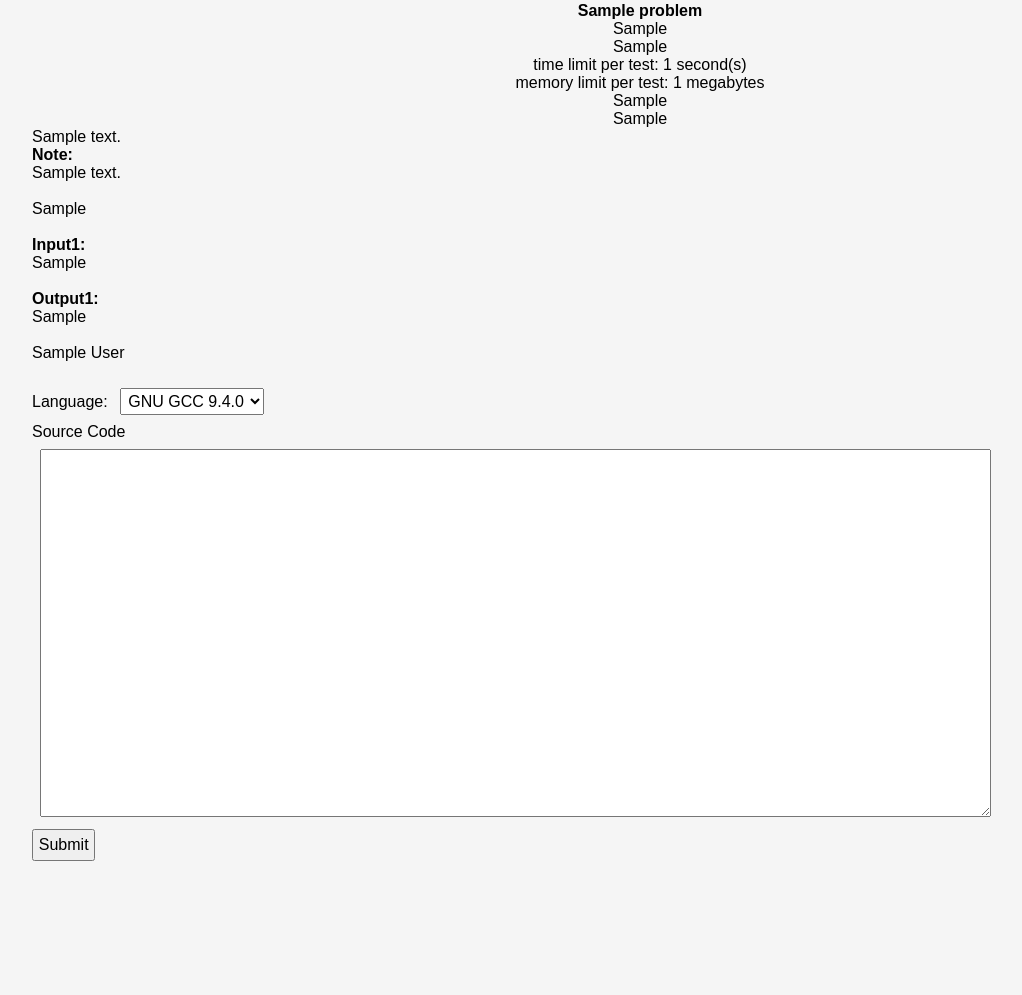
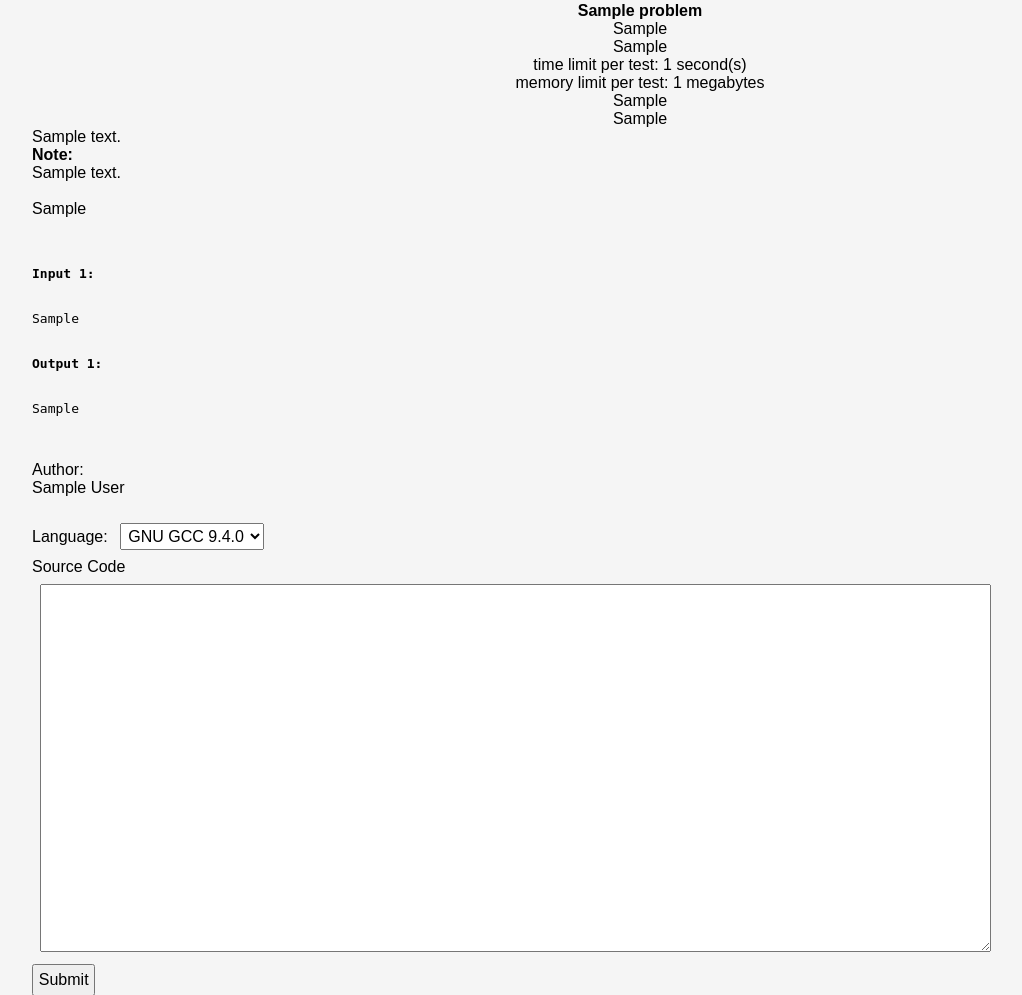
Before and after one commit to SakibSibly/shishu-online-judge, a Django app: page /problems/1/ in a window 1280 px wide. Shown: the part 188-1183 px from the top of the page, without its empty margins (0-1022 px from the left). Before the commit the page ends 1049 px from the top, so only its background shows below. Run offline with Django 4.2, Linux system fonts and the light colour scheme; tables that the repository leaves empty hold one stand-in row (values such as "Sample post").

Commit message:
Output comparing bug fixed and test case with new line is preserver in the HTML with pre tag

```diff
--- a/globals/executor.py
+++ b/globals/executor.py
@@ -121,3 +121,9 @@ class CodeExecutor():
         else:
             os.remove(python_file)
             return ["Program failed to execute:\n" + execution.stderr, "N/A"]
+
+
+    def compare_outputs(self, file1: str, file2: str) -> bool:
+        content1 = file1.splitlines()
+        content2 = file2.splitlines()
+        return content1 == content2
--- a/problems/templates/problems/individual_problem.html
+++ b/problems/templates/problems/individual_problem.html
@@ -24,14 +24,17 @@
             <li>{{ problem.source }}</li><br>
             {% endif %}
 
-            {% for test_case in test_cases %}
-            <li><b>Input{{  forloop.counter }}:</b></li>
-            <li>{{ test_case.input }}</li><br>
-            <li><b>Output{{  forloop.counter }}:</b></li>
-            <li>{{ test_case.output }}</li><br>
-            {% endfor %}
-            <li>{{ problem.author }}</li><br>
-            {% endfor %}
+            <pre>
+                {% for test_case in test_cases %}
+                <li><b>Input {{  forloop.counter }}:</b></li>
+                <li>{{ test_case.input }}</li>
+                <li><b>Output {{  forloop.counter }}:</b></li>
+                <li>{{ test_case.output }}</li>
+                {% endfor %}
+            </pre>
+            <li>Author: </li>
+                <li>{{ problem.author }}</li><br>
+                {% endfor %}
 
             <form method="POST">
                 {% csrf_token %}
--- a/problems/views.py
+++ b/problems/views.py
@@ -43,11 +43,16 @@ class FetchProblemView(View):
             elif language == "2":
                 output = executor.execute_python_code(source_code, case[0], case[2])
 
-            if output[0].strip() != case[1].strip():
+            if executor.compare_outputs(output[0].strip(), case[1].strip()) == False:
                 context = {
-                    'output': f"Test case failed:\nInput: {case[0]}\nExpected: {case[1]} \n\n\nReceived: {output}",
+                    'output': f"Test case failed:\n\nInput:\n{case[0]}\n\nExpected:\n{case[1]} \n\n\nReceived:\n{output[0]}",
                     'time': "Execution time: " + output[1] + " seconds"
                 }
+                with open("test.txt", "w+") as file:
+                    file.write(output[0])
+                with open("test2.txt", "w+") as file:
+                    file.write(case[1])
+
                 return render(request, 'customtest/output.html', context)
 
         context = {
```
